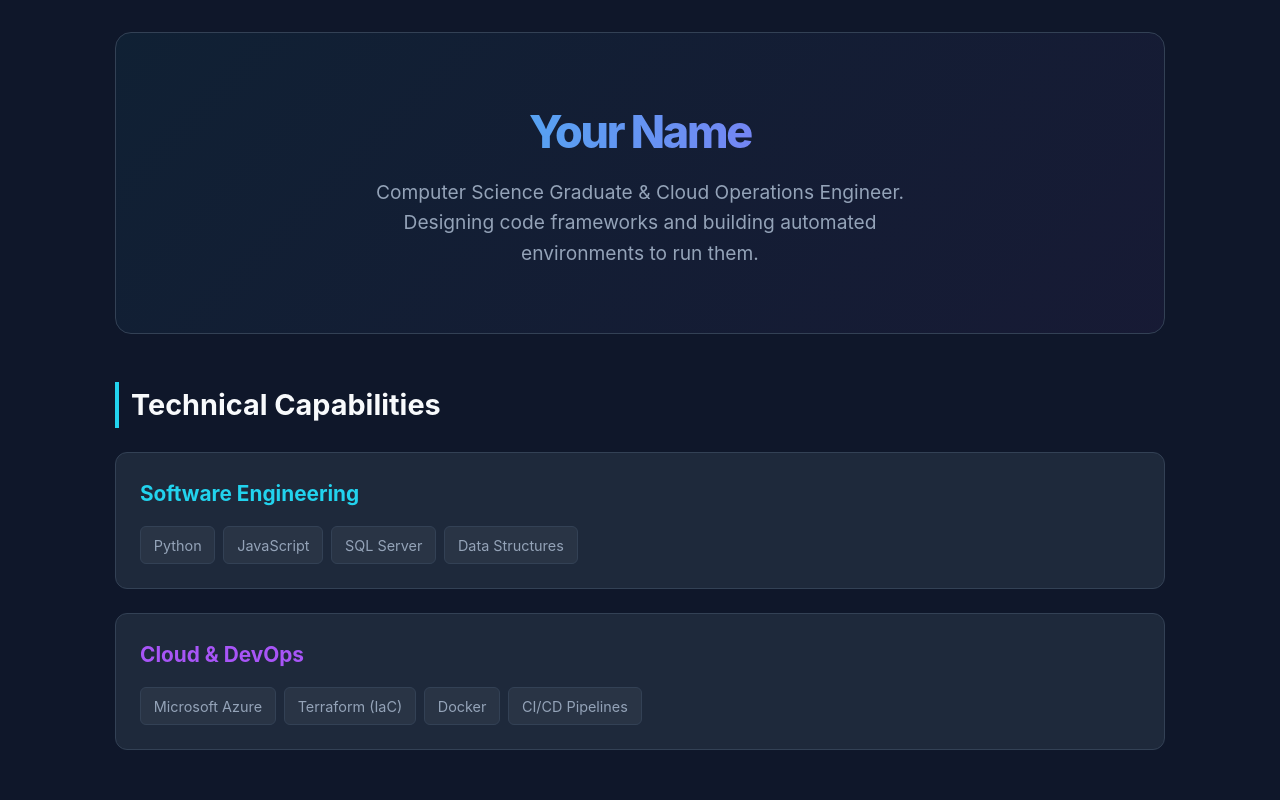
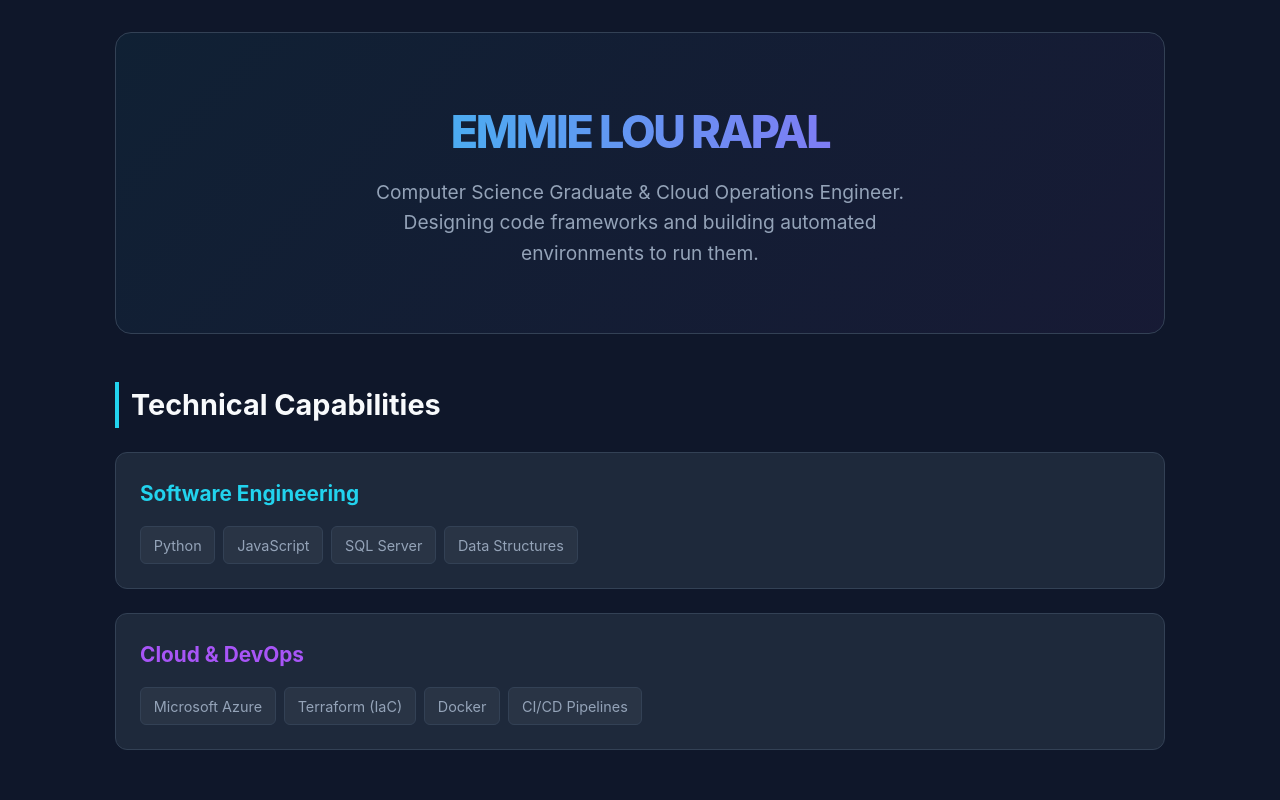
Before and after one commit to emmie-r/emmie-r.github.io, a plain HTML site: page index.html in a window 1280 px wide. Shown: the top 800 px of the page. Drawn offline with Linux system fonts and the light colour scheme.

Commit message:
Update index.html

```diff
--- a/index.html
+++ b/index.html
@@ -3,7 +3,7 @@
 <head>
     <meta charset="UTF-8">
     <meta name="viewport" content="width=device-width, initial-scale=1.0">
-    <title>Engineering Portfolio</title>
+    <title>Emmie's Portfolio</title>
     <link rel="stylesheet" href="style.css">
 </head>
 <body>
@@ -11,7 +11,7 @@
     <div class="container">
 
         <header>
-            <h1>Your Name</h1>
+            <h1>EMMIE LOU RAPAL</h1>
             <p>Computer Science Graduate & Cloud Operations Engineer. Designing code frameworks and building automated environments to run them.</p>
         </header>
 
```
